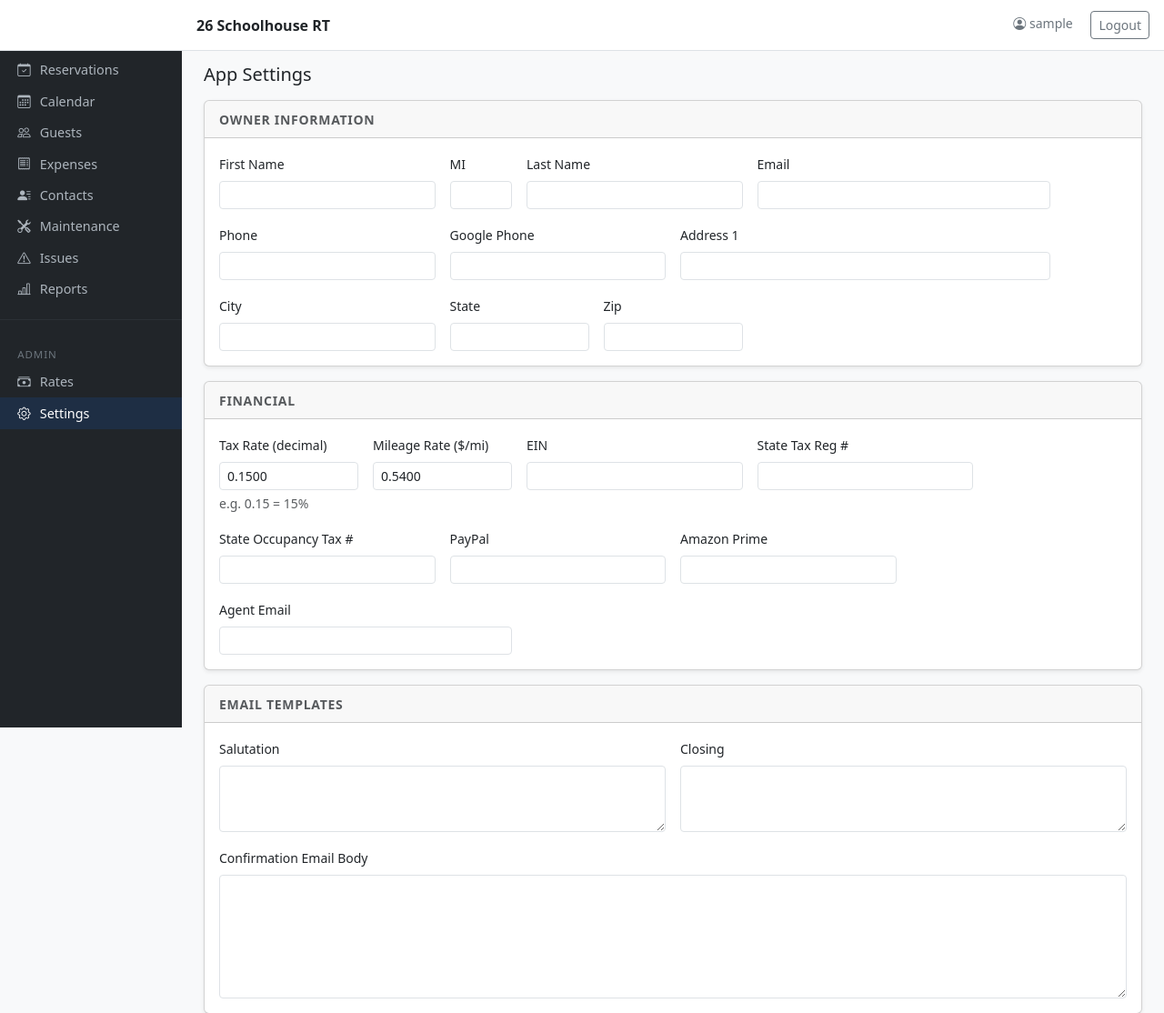
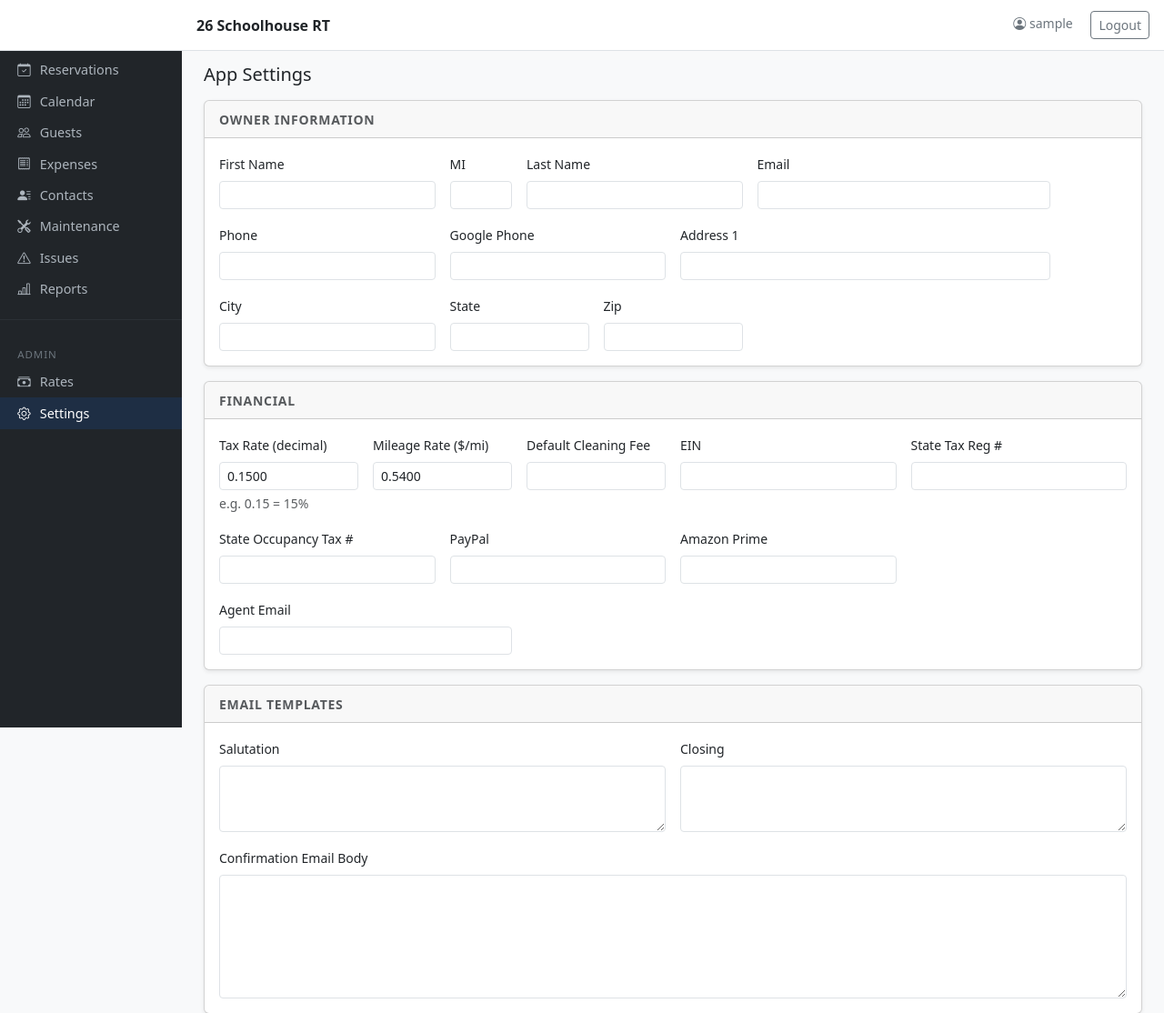
Before and after one commit to clawmd/schoolhouse, a Django app: page /settings/ in a window 1280 px wide. Shown: the top 1114 px of the page at 91% size. Run offline with Django 4.2, Linux system fonts and the light colour scheme; the visitor is signed in with stand-in values (Sample User, id 1); data comes from the database, SQL or seed files in the repository; some libraries are stand-ins or nearby versions.

Commit message:
Add cleaning_fee to AppSettings, auto-populate on new reservations

```diff
--- a/core/models.py
+++ b/core/models.py
@@ -26,6 +26,7 @@ class AppSettings(models.Model):
     amazon_prime = models.CharField(max_length=200, blank=True)
     tax_rate = models.DecimalField(max_digits=5, decimal_places=4, default='0.1500')
     mileage_rate = models.DecimalField(max_digits=5, decimal_places=4, default='0.5400')
+    cleaning_fee = models.DecimalField(max_digits=10, decimal_places=2, null=True, blank=True)
     service_types = models.TextField(blank=True, help_text='One service type per line')
     maintenance_types = models.TextField(blank=True, help_text='One maintenance type per line')
 
--- a/reservations/views.py
+++ b/reservations/views.py
@@ -42,7 +42,10 @@ def reservation_detail(request, pk):
 @login_required
 def reservation_new(request):
     guest_pk = request.GET.get('guest')
+    settings = AppSettings.get()
     initial = {}
+    if settings.cleaning_fee:
+        initial['cleaning_fee'] = settings.cleaning_fee
     if guest_pk:
         from guests.models import Guest
         try:
--- a/templates/core/settings.html
+++ b/templates/core/settings.html
@@ -67,6 +67,10 @@
         <div class="col-md-2">
           <label class="form-label small">Mileage Rate ($/mi)</label>
           {{ form.mileage_rate }}
+        </div>
+        <div class="col-md-2">
+          <label class="form-label small">Default Cleaning Fee</label>
+          {{ form.cleaning_fee }}
         </div>
         <div class="col-md-3">
           <label class="form-label small">EIN</label>
```
Also changed, not shown: core/migrations/0002_appsettings_cleaning_fee.py (added).
